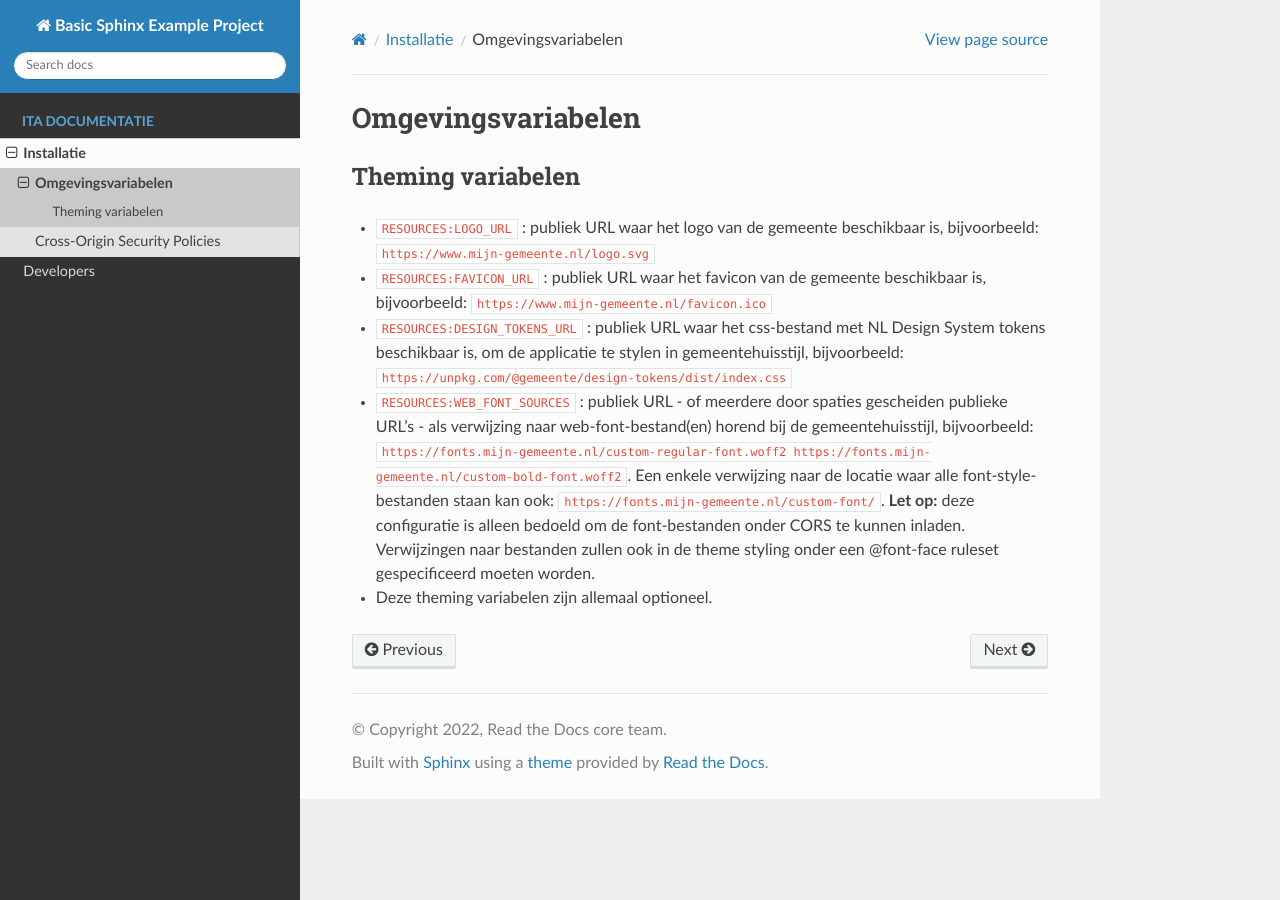
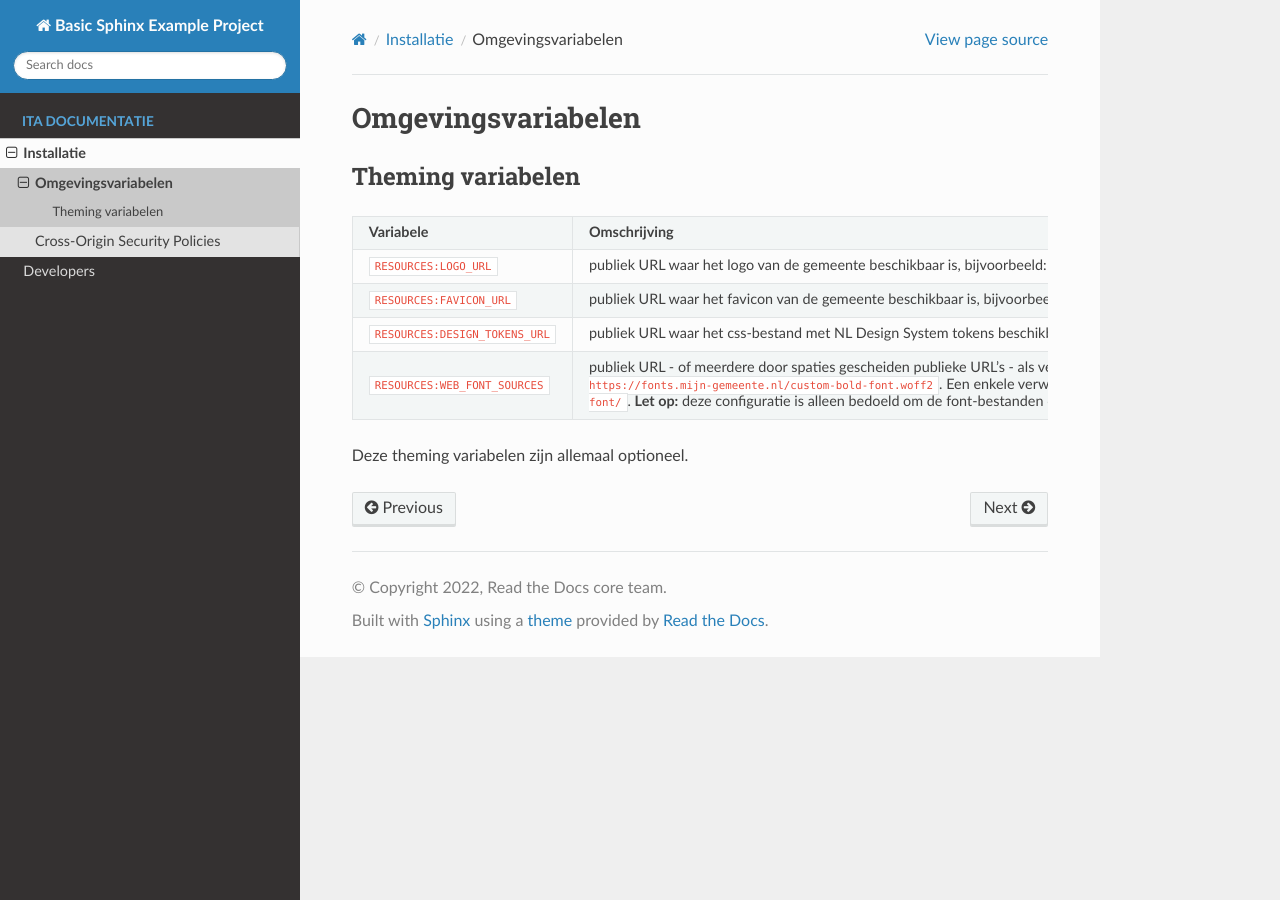
Before and after one commit to Interne-Taak-Afhandeling/.github, a Sphinx documentation site: the page built from docs/installation/config.rst, in a window 1280 px wide. Built offline with Sphinx 7.4.7 and the Read the Docs theme 3.1.0, drawn with Linux system fonts in a browser that asks for light colours; pages that are not in the unit, such as notebooks, are missing from menus.

Commit message:
tabel variabelen

```diff
--- a/docs/installation/config.rst
+++ b/docs/installation/config.rst
@@ -7,9 +7,13 @@
 Theming variabelen
 ------------------
 
-* ``RESOURCES:LOGO_URL`` : publiek URL waar het logo van de gemeente beschikbaar is, bijvoorbeeld: ``https://www.mijn-gemeente.nl/logo.svg``
-* ``RESOURCES:FAVICON_URL`` : publiek URL waar het favicon van de gemeente beschikbaar is, bijvoorbeeld: ``https://www.mijn-gemeente.nl/favicon.ico``
-* ``RESOURCES:DESIGN_TOKENS_URL`` : publiek URL waar het css-bestand met NL Design System tokens beschikbaar is, om de applicatie te stylen in gemeentehuisstijl, bijvoorbeeld: ``https://unpkg.com/@gemeente/design-tokens/dist/index.css``
-* ``RESOURCES:WEB_FONT_SOURCES`` : publiek URL - of meerdere door spaties gescheiden publieke URL's - als verwijzing naar web-font-bestand(en) horend bij de gemeentehuisstijl, bijvoorbeeld: ``https://fonts.mijn-gemeente.nl/custom-regular-font.woff2 https://fonts.mijn-gemeente.nl/custom-bold-font.woff2``. Een enkele verwijzing naar de locatie waar alle font-style-bestanden staan kan ook: ``https://fonts.mijn-gemeente.nl/custom-font/``. **Let op:** deze configuratie is alleen bedoeld om de font-bestanden onder CORS te kunnen inladen. Verwijzingen naar bestanden zullen ook in de theme styling onder een @font-face ruleset gespecificeerd moeten worden.
+==================================  =============================================================================================================================================================================================================================================================================================================================================================================================================================================================================================================================================================================================================================================
+**Variabele**                       **Omschrijving**
+----------------------------------  ---------------------------------------------------------------------------------------------------------------------------------------------------------------------------------------------------------------------------------------------------------------------------------------------------------------------------------------------------------------------------------------------------------------------------------------------------------------------------------------------------------------------------------------------------------------------------------------------------------------------------------------------
+``RESOURCES:LOGO_URL``              publiek URL waar het logo van de gemeente beschikbaar is, bijvoorbeeld: ``https://www.mijn-gemeente.nl/logo.svg``
+``RESOURCES:FAVICON_URL``           publiek URL waar het favicon van de gemeente beschikbaar is, bijvoorbeeld: ``https://www.mijn-gemeente.nl/favicon.ico``
+``RESOURCES:DESIGN_TOKENS_URL``     publiek URL waar het css-bestand met NL Design System tokens beschikbaar is, om de applicatie te stylen in gemeentehuisstijl, bijvoorbeeld: ``https://unpkg.com/@gemeente/design-tokens/dist/index.css``
+``RESOURCES:WEB_FONT_SOURCES``      publiek URL - of meerdere door spaties gescheiden publieke URL's - als verwijzing naar web-font-bestand(en) horend bij de gemeentehuisstijl, bijvoorbeeld: ``https://fonts.mijn-gemeente.nl/custom-regular-font.woff2 https://fonts.mijn-gemeente.nl/custom-bold-font.woff2``. Een enkele verwijzing naar de locatie waar alle font-style-bestanden staan kan ook: ``https://fonts.mijn-gemeente.nl/custom-font/``. **Let op:** deze configuratie is alleen bedoeld om de font-bestanden onder CORS te kunnen inladen. Verwijzingen naar bestanden zullen ook in de theme styling onder een @font-face ruleset gespecificeerd moeten worden.
+==================================  =============================================================================================================================================================================================================================================================================================================================================================================================================================================================================================================================================================================================================================================
 
-* Deze theming variabelen zijn allemaal optioneel.
+Deze theming variabelen zijn allemaal optioneel.
```
